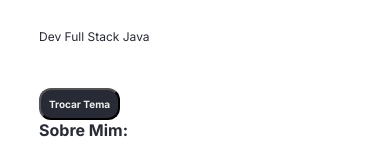
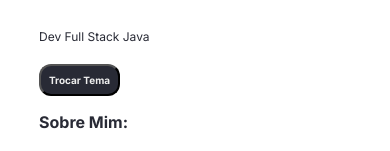
Before and after one commit to AsrielDreemurrGM/Exemplo_Portfolio, a React (Create React App) app in the folder portfolio/: page / in a window 390 px wide. Shown: the part 338-489 px from the top of the page. Built offline with nearby package versions, Linux system fonts and the light colour scheme.

Commit message:
Configurado Display Responsivo Para o SideBar

```diff
--- a/portfolio/src/containers/Sidebar/styles.ts
+++ b/portfolio/src/containers/Sidebar/styles.ts
@@ -4,6 +4,10 @@ import { P } from '../../components/Paragraph/styles'
 export const Description = styled(P)`
   margin-top: 24px;
   margin-bottom: 40px;
+
+  @media (max-width: 768px) {
+    margin-bottom: 16px;
+  }
 `
 
 export const ThemeButton = styled.button`
@@ -14,6 +18,10 @@ export const ThemeButton = styled.button`
   border-radius: 12px;
   background-color: #282a35;
   cursor: pointer;
+
+  @media (max-width: 768px) {
+    margin-bottom: 16px;
+  }
 `
 
 export const SidebarContainer = styled.div`
```
